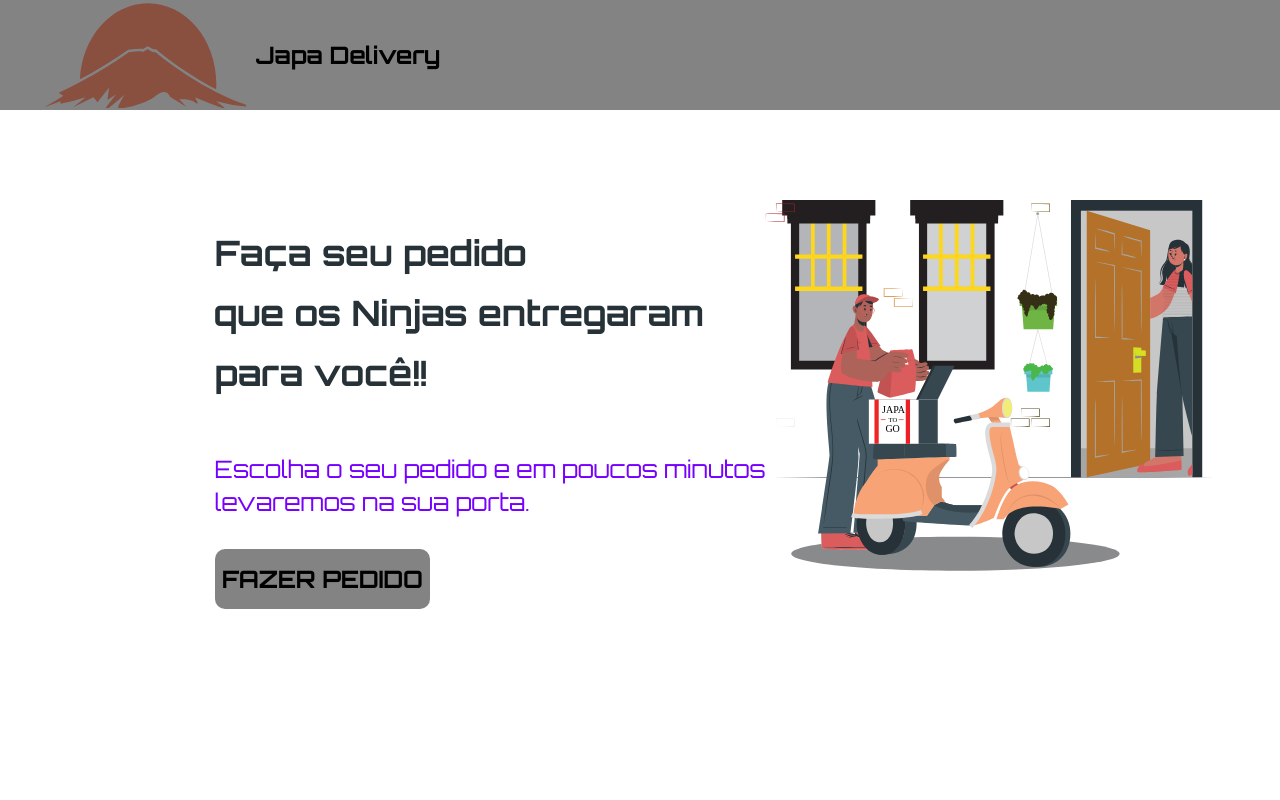
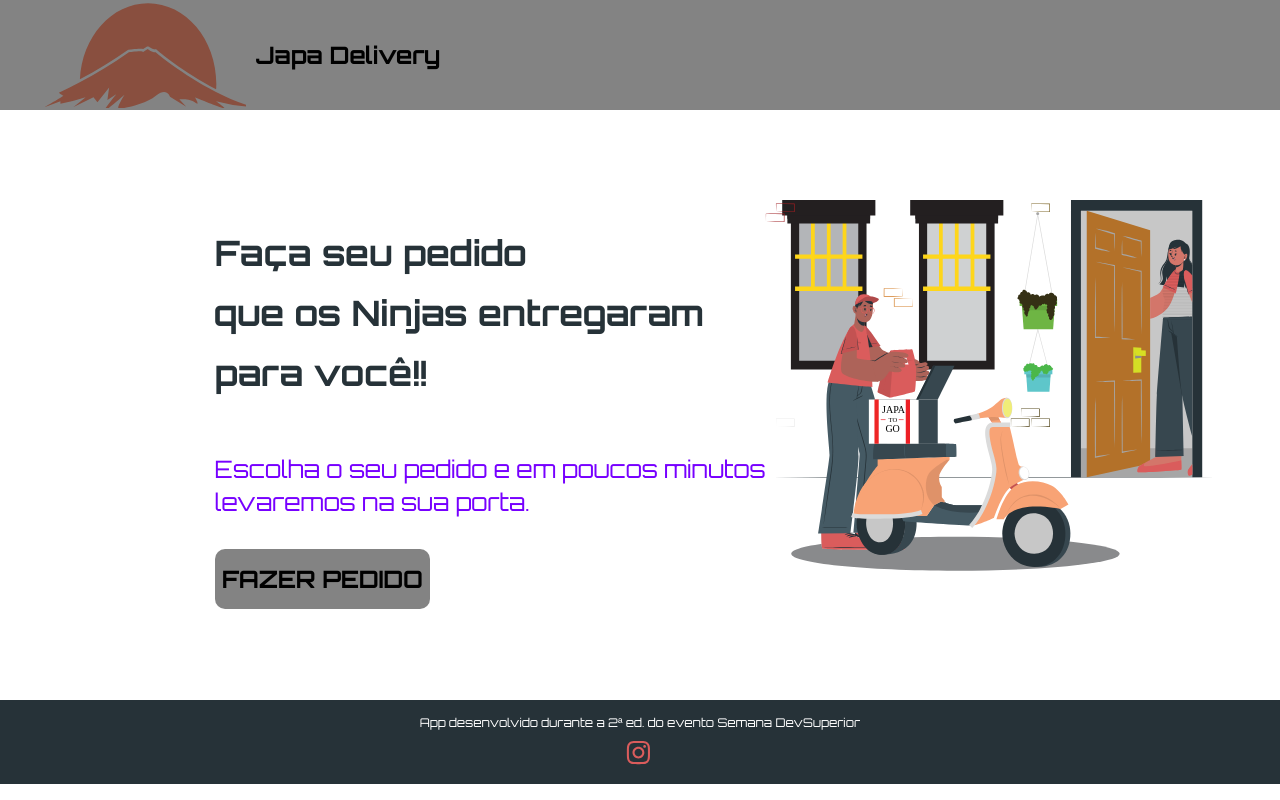
Before and after one commit to ptmgkira/JapaDeliver-v0.1, a React (Create React App) app in the folder front-web/: page / in a window 1280 px wide. Built offline with nearby package versions, Linux system fonts and the light colour scheme.

Commit message:
Add Footer One InstagramIcon

```diff
--- /dev/null
+++ b/front-web/src/Footer/index.tsx
@@ -0,0 +1,19 @@
+import './styles.css';
+import { ReactComponent as InstagramIcon } from './Instagram.svg';
+import { ReactComponent as GitHubIcon } from './Git.svg';
+import { ReactComponent as FacebookIcon } from './Facebook.svg';
+
+function Footer() {
+    return (
+        <footer className="main-footer">
+            App desenvolvido durante a 2ª ed. do evento Semana DevSuperior
+            <div className="footer-icons">
+                <a href="https://www.instagram.com/?hl=pt-br" target="_new">
+                   <InstagramIcon />
+                </a>
+            </div>
+        </footer>
+    )
+}
+
+export default Footer;
--- /dev/null
+++ b/front-web/src/Footer/styles.css
@@ -0,0 +1,20 @@
+.main-footer {
+    padding-top: 15px;
+    padding-bottom: 15px;
+    background-color: var(--dark-color);
+    font-weight: normal;
+    font-size: 12px;
+    line-height: 16px;
+    text-align: center;
+    color: #FFF;
+  }
+
+  .footer-icons {
+    margin-top: 10px;
+    display: flex;
+    justify-content: center;
+  }
+
+  .footer-icons > * {
+    margin-right: 5px;
+  }
--- a/front-web/src/Home/index.tsx
+++ b/front-web/src/Home/index.tsx
@@ -1,8 +1,10 @@
 import './styles.css';
-import {ReactComponent as MainImage } from './imgHome.svg';
+import { ReactComponent as MainImage } from './imgHome.svg';
+import Footer from '../Footer';
 
-function Home(){
-    return(
+function Home() {
+  return (
+    <>
       <div className="home-container">
         <div className="home-content">
           <div className="home-action">
@@ -21,6 +23,8 @@
           </div>
         </div>
       </div>
+      <Footer />
+    </>
   )
 }
 
--- a/front-web/src/Home/styles.css
+++ b/front-web/src/Home/styles.css
@@ -1,6 +1,6 @@
 .home-container {
     padding-top: 90px;
-    height: calc(100vh - 254px);
+    height: calc(100vh - 300px);
   }
 
   .home-container h1 {
```
Also changed, not shown: front-web/src/Footer/Instagram.svg (added). Lines whose indentation alone changed are shown as unchanged.
